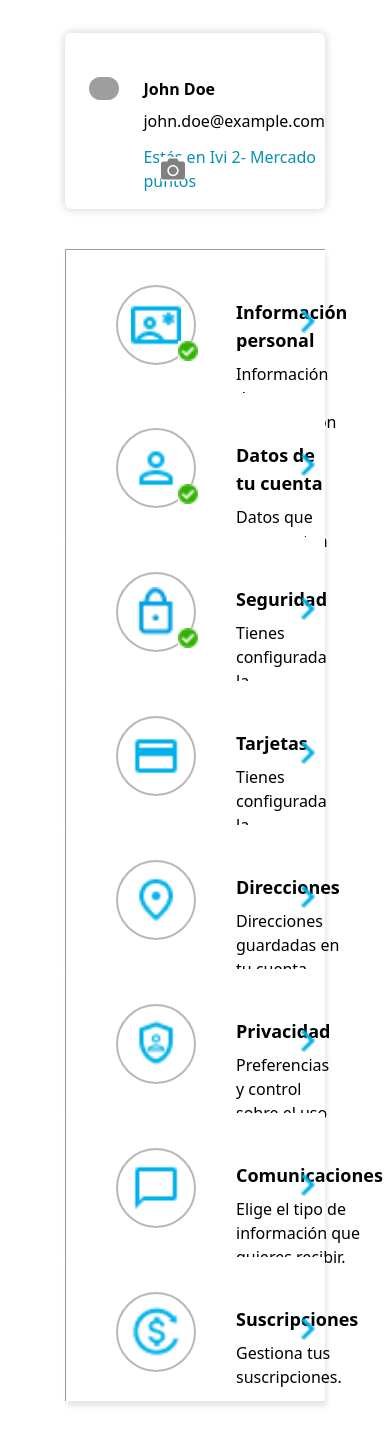
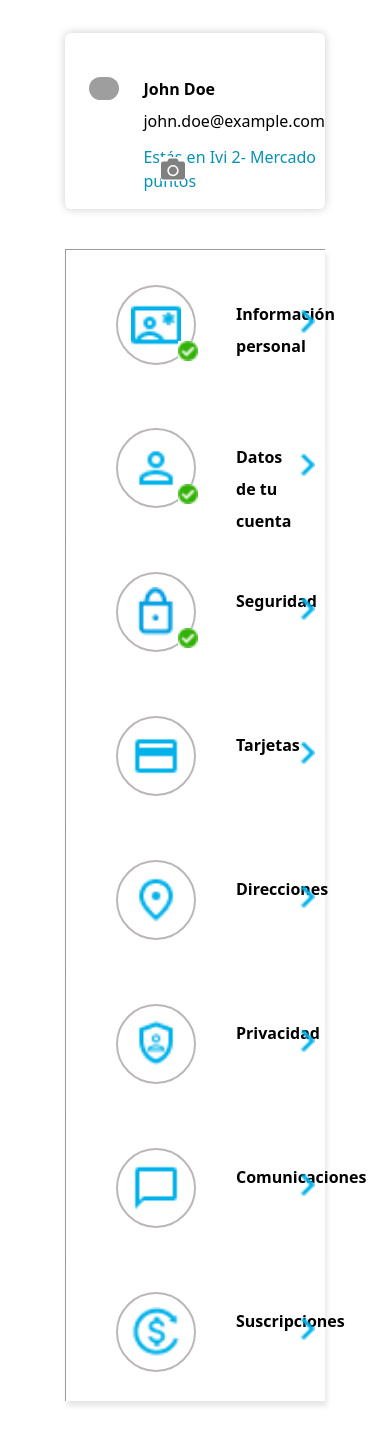
Before and after one commit to illiCristian/NestJs-Backend-Wallet, a Next.js app in the folder client/: page / in a window 390 px wide. Shown: the part 1595-3037 px from the top of the page. Built offline with nearby package versions, Linux system fonts and the light colour scheme; grey boxes are pictures that could not be loaded.

Commit message:
modified DS Store other changes

```diff
--- a/client/src/app/home/profile/profile-card/page.jsx
+++ b/client/src/app/home/profile/profile-card/page.jsx
@@ -35,8 +35,8 @@ export default function ProfileCard({ }) {
             </div>
           </div>
           <div className='leading-loose text-left ml-10 mt-10'>
-            <p className='text-lg font-semibold mt-2'>Información personal</p>
-            <p className='text-base font-light mt-2'>
+            <p className='profile-title font-semibold font-semibold mt-2'>Información personal</p>
+            <p className='profile-subtitle text-base font-light mt-2'>
               Información de tu identificación oficial y tu actividad fiscal.
             </p>
           </div>
@@ -69,8 +69,8 @@ export default function ProfileCard({ }) {
             </div>
           </div>
           <div className='leading-loose text-left ml-10 mt-10'>
-            <p className='text-lg font-semibold mt-2'>Datos de tu cuenta</p>
-            <p className='text-base font-light mt-2'>
+            <p className='profile-title font-semibold mt-2'>Datos de tu cuenta</p>
+            <p className='profile-subtitle text-base font-light mt-2'>
               Datos que representan a la cuenta de mercado pago y mercado
               libre.
             </p>
@@ -104,8 +104,8 @@ export default function ProfileCard({ }) {
             </div>
           </div>
           <div className='leading-loose text-left ml-10 mt-10'>
-            <p className='text-lg font-semibold mt-2'>Seguridad</p>
-            <p className='text-base font-light mt-2'>
+            <p className='profile-title font-semibold mt-2'>Seguridad</p>
+            <p className='profile-subtitle text-base font-light mt-2'>
               Tienes configurada la seguridad de tu cuenta.
             </p>
           </div>
@@ -135,8 +135,8 @@ export default function ProfileCard({ }) {
             </Link>
           </div>
           <div className='leading-loose text-left ml-10 mt-10'>
-            <p className='text-lg font-semibold mt-2'>Tarjetas</p>
-            <p className='text-base font-light mt-2'>
+            <p className='profile-title font-semibold mt-2'>Tarjetas</p>
+            <p className='profile-subtitle text-base font-light mt-2'>
               Tienes configurada la seguridad de tu cuenta.
             </p>
           </div>
@@ -166,8 +166,8 @@ export default function ProfileCard({ }) {
             </Link>
           </div>
           <div className='leading-loose text-left ml-10 mt-10'>
-            <p className='text-lg font-semibold mt-2'>Direcciones</p>
-            <p className='text-base font-light mt-2'>
+            <p className='profile-title font-semibold mt-2'>Direcciones</p>
+            <p className='profile-subtitle text-base font-light mt-2'>
               Direcciones guardadas en tu cuenta.
             </p>
           </div>
@@ -197,8 +197,8 @@ export default function ProfileCard({ }) {
             </Link>
           </div>
           <div className='leading-loose text-left ml-10 mt-10'>
-            <p className='text-lg font-semibold mt-2'>Privacidad</p>
-            <p className='text-base font-light mt-2'>
+            <p className='profile-title font-semibold mt-2'>Privacidad</p>
+            <p className='profile-subtitle text-base font-light mt-2'>
               Preferencias y control sobre el uso de tus datos.
             </p>
           </div>
@@ -228,8 +228,8 @@ export default function ProfileCard({ }) {
             </Link>
           </div>
           <div className='leading-loose text-left ml-10 mt-10'>
-            <p className='text-lg font-semibold mt-2'>Comunicaciones</p>
-            <p className='text-base font-light mt-2'>
+            <p className='profile-title font-semibold mt-2'>Comunicaciones</p>
+            <p className='profile-subtitle text-base font-light mt-2'>
               Elige el tipo de información que quieres recibir.
             </p>
           </div>
@@ -259,8 +259,8 @@ export default function ProfileCard({ }) {
             </Link>
           </div>
           <div className='leading-loose text-left ml-10 mt-10'>
-            <p className='text-lg font-semibold mt-2'>Suscripciones</p>
-            <p className='text-base font-light mt-2'>
+            <p className='profile-title font-semibold mt-2'>Suscripciones</p>
+            <p className='profile-subtitle text-base font-light mt-2'>
               Gestiona tus suscripciones.
             </p>
           </div>
--- a/client/src/app/home/profile/profile-card/styles.css
+++ b/client/src/app/home/profile/profile-card/styles.css
@@ -37,7 +37,7 @@
     border-right: 0 solid;
   }
 .profile-icons{
-  border: 2px solid #b4adade3;
+    border: 2px solid #b4adade3;
     border-radius: 50%;
     justify-content: center;
     align-items: center;
@@ -54,3 +54,9 @@
     transform: translateY(-50%);
     margin-right: 10px;
 }
+
+@media screen and (max-width: 390px) {
+  .profile-subtitle{
+    display: none;
+}
+}
```
